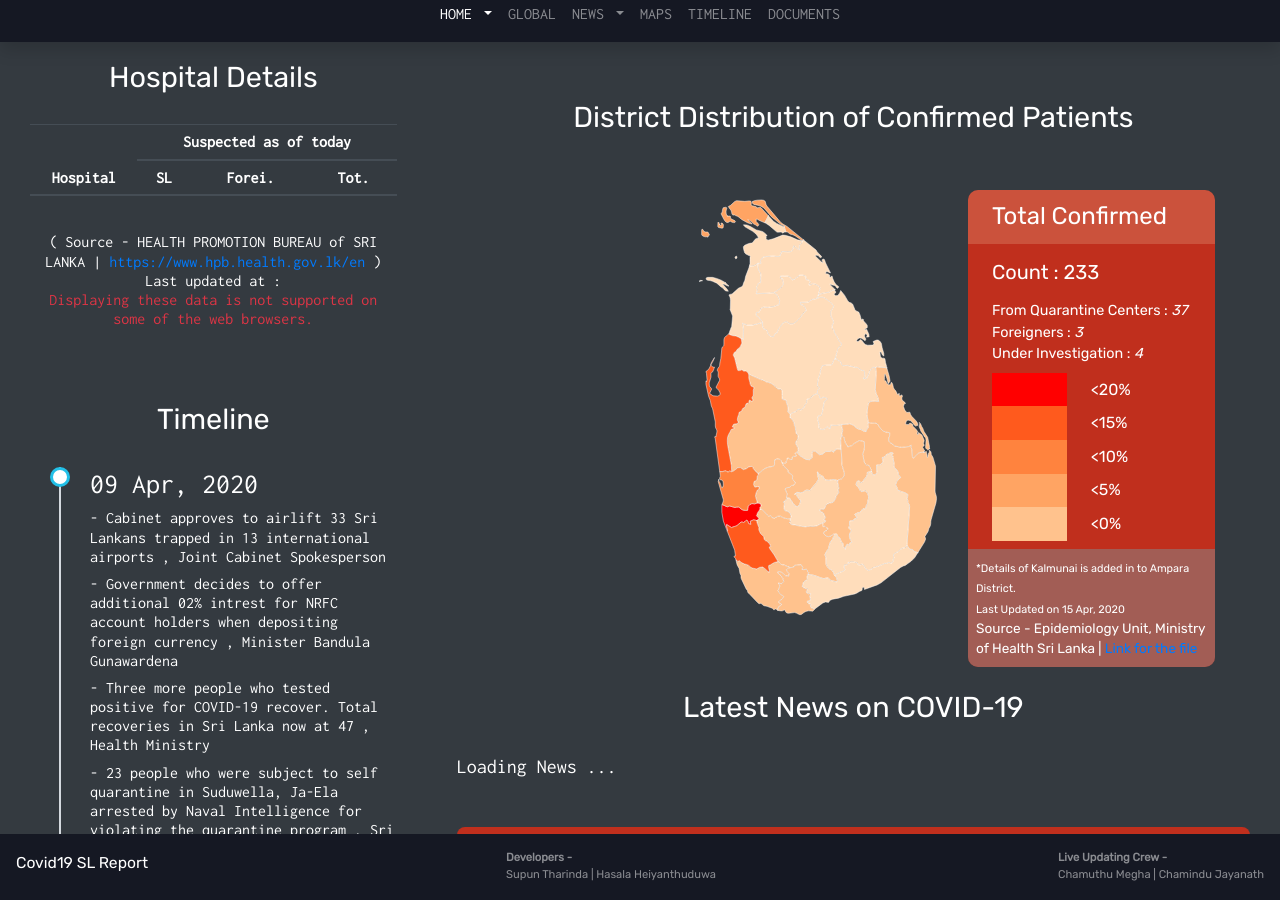
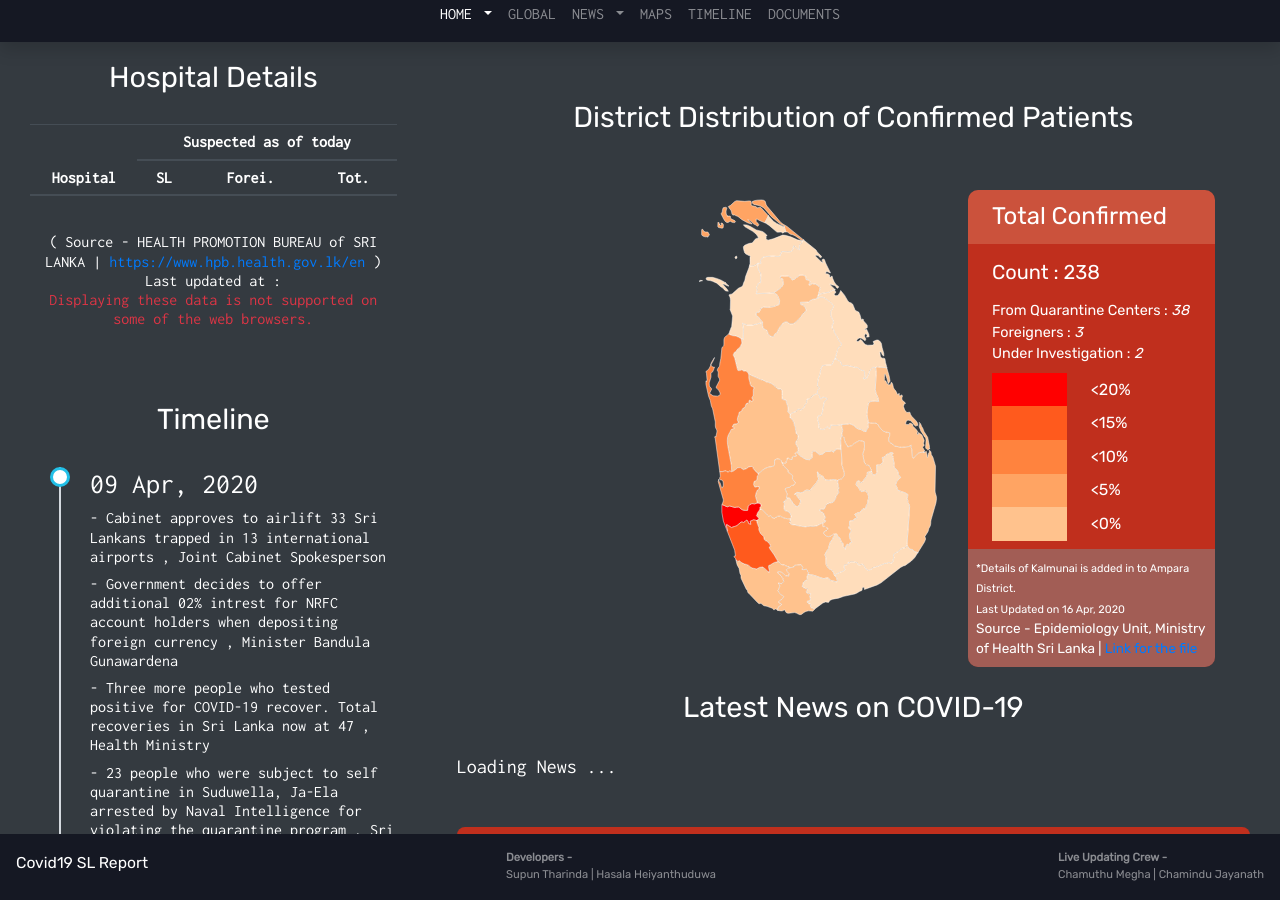
Before and after one commit to supunTE/Covid19-sl-report, a Jekyll site: the page built from index.html, in a window 1280 px wide and 900 px high, scrolled down 472 px. Built offline with Jekyll 4.4.1, drawn with Linux system fonts in a browser that asks for light colours; comment, search, counter and statistics services are not loaded.

Commit message:
updated confirmed for 16

```diff
--- a/_data/confirmed_lk.yml
+++ b/_data/confirmed_lk.yml
@@ -1,12 +1,12 @@
-date: 15 Apr, 2020
-link: http://www.epid.gov.lk/web/images/pdf/corona_virus_report/sitrep-sl-en-15-04_10.pdf
+date: 16 Apr, 2020
+link: http://www.epid.gov.lk/web/images/pdf/corona_virus_report/sitrep-sl-en-16-04_10.pdf
 KALM: 2
-COLB: 47
+COLB: 49
 PUTL: 35
 KALT: 45
-GAMP: 26
+GAMP: 28
 KAND: 7
-JAFN: 13
+JAFN: 14
 RATN: 5
 KURN: 2
 MATR: 2
@@ -19,14 +19,14 @@ NUWE: 0
 HAMT: 0
 KILN: 0
 MANR: 0
-VAVN: 0
+VAVN: 1
 MULT: 0
 AMPR: 0
 TRIC: 0
 ANUP: 0
 POLN: 0
 MONG: 0
-QUARN: 37
+QUARN: 38
 FOREI: 3
-UNDIN: 4
-TOT: 233
+UNDIN: 2
+TOT: 238
```
